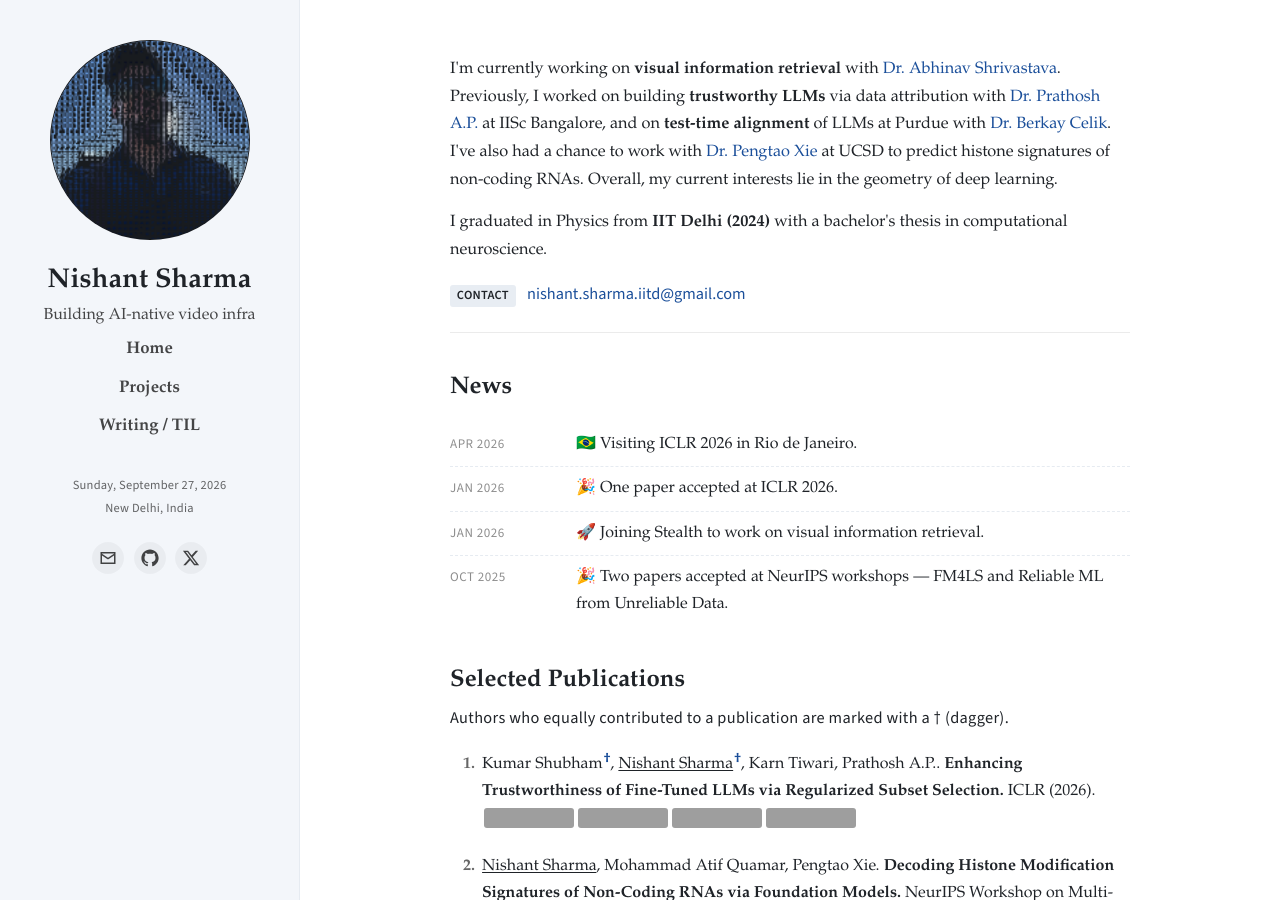
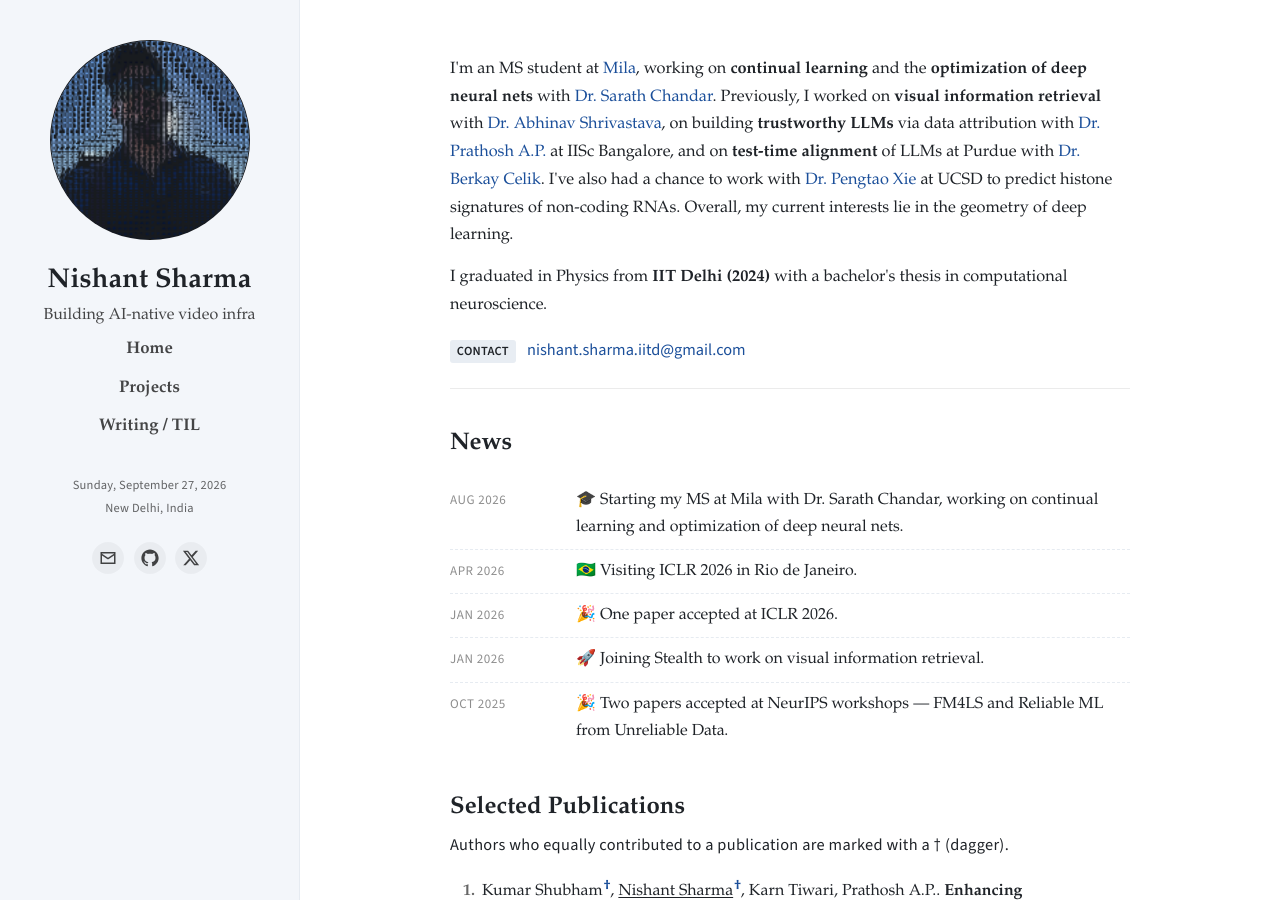
Before and after one commit to sevendaystoglory/sevendaystoglory.github.io, a Jekyll site: the page built from index.md, in a window 1280 px wide and 900 px high. Built offline with Jekyll 4.4.1, drawn with Linux system fonts in a browser that asks for light colours; grey boxes are pictures that could not be loaded.

Commit message:
content: add Mila MS news item and rework intro
Adds an Aug 2026 news entry for starting the MS at Mila with Sarath Chandar.
The intro lede now leads with continual learning and optimization of deep nets,
moving the visual information retrieval work with Abhinav Shrivastava to prior work.

```diff
--- a/_data/news.yml
+++ b/_data/news.yml
@@ -1,4 +1,7 @@
 # Newest first.
+- date: "Aug 2026"
+  text: "🎓 Starting my MS at Mila with Dr. Sarath Chandar, working on continual learning and optimization of deep neural nets."
+
 - date: "Apr 2026"
   text: "🇧🇷 Visiting ICLR 2026 in Rio de Janeiro."
 
--- a/index.md
+++ b/index.md
@@ -5,10 +5,13 @@ title: Home
 
 <section class="intro">
   <p class="intro-lede">
-    I'm currently working on <strong>visual information retrieval</strong> with
-    <a href="https://abhinavsh.info/">Dr. Abhinav Shrivastava</a>. Previously, I
-    worked on building <strong>trustworthy LLMs</strong> via data attribution
-    with <a href="https://sites.google.com/view/prathosh/home">Dr. Prathosh A.P.</a>
+    I'm an MS student at <a href="https://mila.quebec/">Mila</a>, working on
+    <strong>continual learning</strong> and the <strong>optimization of deep
+    neural nets</strong> with <a href="https://sarathchandar.in/">Dr. Sarath
+    Chandar</a>. Previously, I worked on <strong>visual information
+    retrieval</strong> with <a href="https://abhinavsh.info/">Dr. Abhinav
+    Shrivastava</a>, on building <strong>trustworthy LLMs</strong> via data
+    attribution with <a href="https://sites.google.com/view/prathosh/home">Dr. Prathosh A.P.</a>
     at IISc Bangalore, and on <strong>test-time alignment</strong> of LLMs at
     Purdue with <a href="https://beerkay.github.io/">Dr. Berkay Celik</a>. I've
     also had a chance to work with
```
